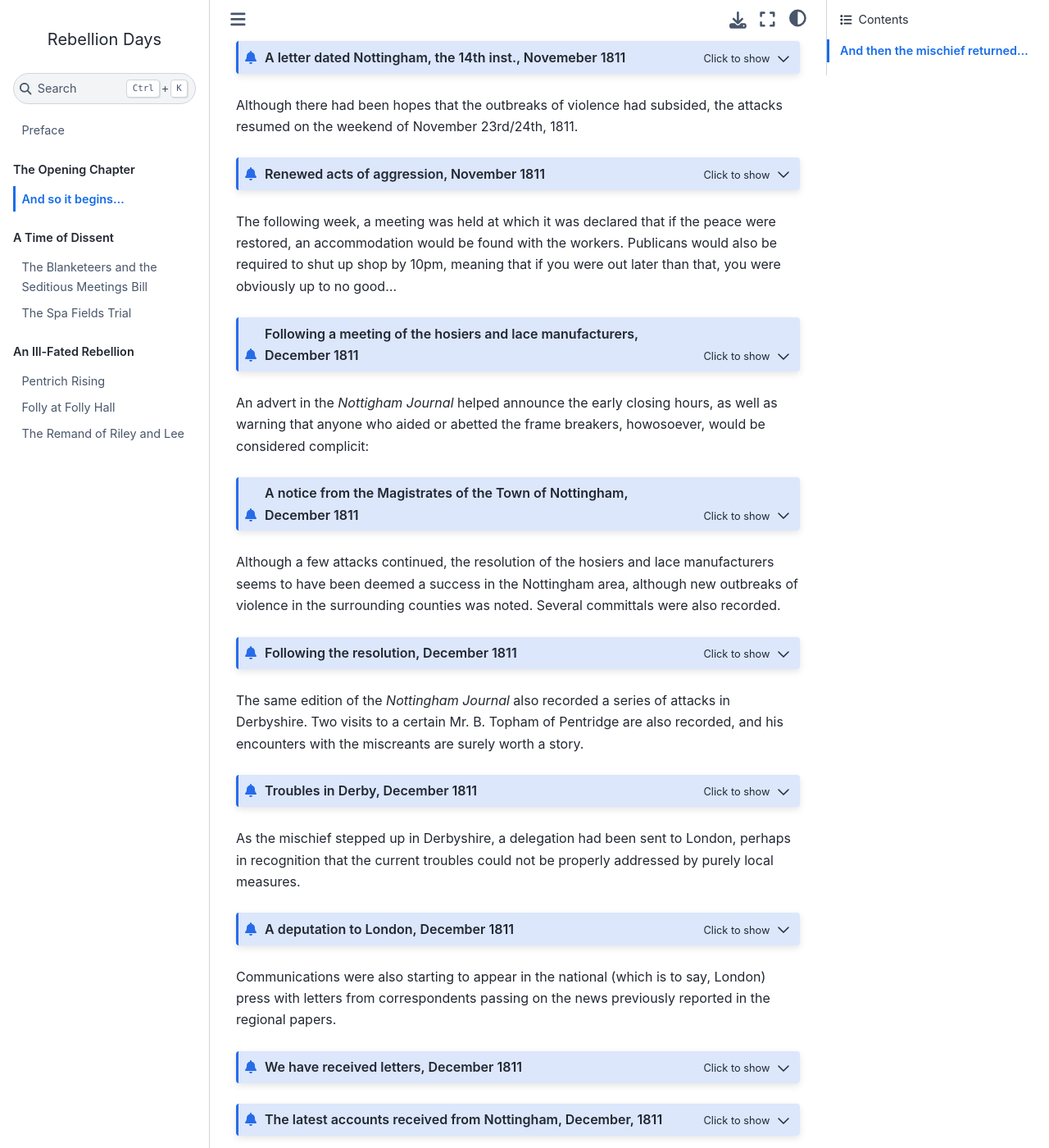
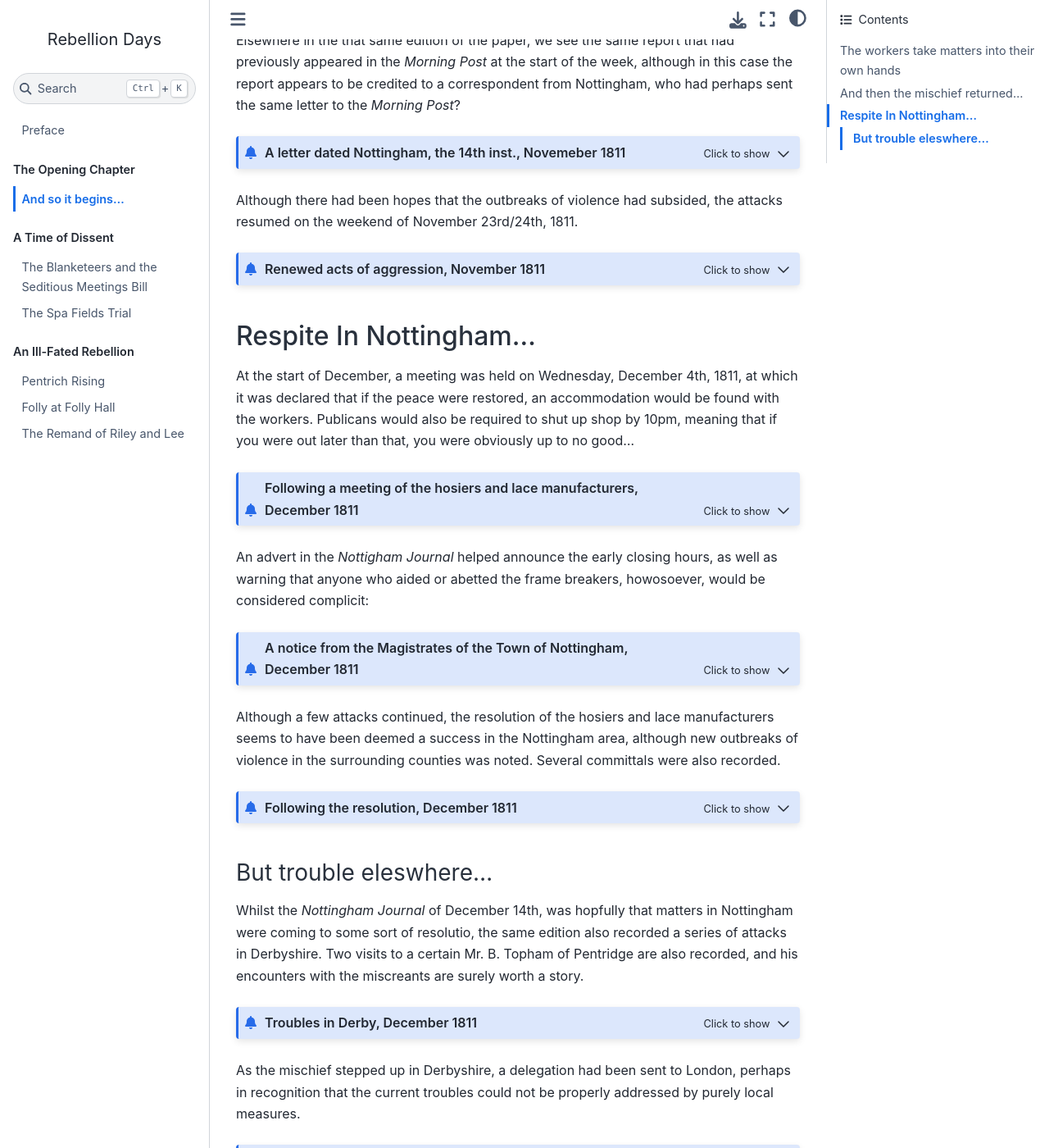
Before and after one commit to psychemedia/pentrich-uprising, a Jupyter Book: the page built from histories/10_events-1811.md, in a window 1280 px wide and 1400 px high, scrolled down 3452 px. Shown: the whole window at 82% size. Built offline with Jupyter Book 1.0.4 settings and Sphinx 7.4.7 and the Sphinx Book theme 1.1.4, drawn with Linux system fonts in a browser that asks for light colours; some of the changed text lies outside the part shown.

Commit message:
Update 10_events-1811.md
-add some subheading to ease navigation and act as signposts

````diff
--- a/histories/10_events-1811.md
+++ b/histories/10_events-1811.md
@@ -1,6 +1,6 @@
 # And so it begins...
 
-At the start of 1811, the pressure was on to try to reduce the costs of lace and hose manufacture. The prices per piece were fixed, but it seems that some manufacturers were looking to find ways around the traditional pricing, to the detriment of the peoople who worked for them, whilst others, or so it seemed, sought to do right by theuir workers:
+At the start of 1811, the pressure was on to try to reduce the costs of lace and hose manufacture. The prices per piece were fixed, but it seems that some manufacturers were looking to find ways around the traditional pricing, to the detriment of the people who worked for them, whilst others, or so it seemed, sought to do right by their workers:
 
 ```{admonition} *We, the undersgined*, January 1811
 :class: dropdown
@@ -41,6 +41,8 @@ BROCKSOPP and PARKER.
 ```
 
 *It seems that despite their protestations agains the reduction of wages, the signatories to that letter were also to reduce wages in the coming weeks.*
+
+## The workers take matters into their own hands
 
 Six weeks later, and with prices paid falling, the workers start to take action in to their own hands... and the machine breaking begins...
 
@@ -378,7 +380,9 @@ Just before our paper was sent to press, we learnt, that four frames were last n
 
 ```
 
-The following week, a meeting was held at which it was declared that if the peace were restored, an accommodation would be found with the workers. Publicans would also be required to shut up shop by 10pm, meaning that if you were out later than that, you were obviously up to no good...
+## Respite In Nottingham...
+
+At the start of December, a meeting was held on Wednesday, December 4th, 1811, at which it was declared that if the peace were restored, an accommodation would be found with the workers. Publicans would also be required to shut up shop by 10pm, meaning that if you were out later than that, you were obviously up to no good...
 
 ```{admonition} Following a meeting of the hosiers and lace manufacturers, December 1811
 :class: dropdown
@@ -461,7 +465,9 @@ Committed to the county gaol, on Saturday last, by John Need, Esquire, George Pa
 
 ```
 
-The same edition of the *Nottingham Journal* also recorded a series of attacks in Derbyshire. Two visits to a certain Mr. B. Topham of Pentridge are also recorded, and his encounters with the miscreants are surely worth a story.
+### But trouble eleswhere...
+
+Whilst the *Nottingham Journal* of December 14th, was hopfully that matters in Nottingham were coming to some sort of resolutio, the same edition also recorded a series of attacks in Derbyshire. Two visits to a certain Mr. B. Topham of Pentridge are also recorded, and his encounters with the miscreants are surely worth a story.
 
 ```{admonition} Troubles in Derby, December 1811
 :class: dropdown
````
